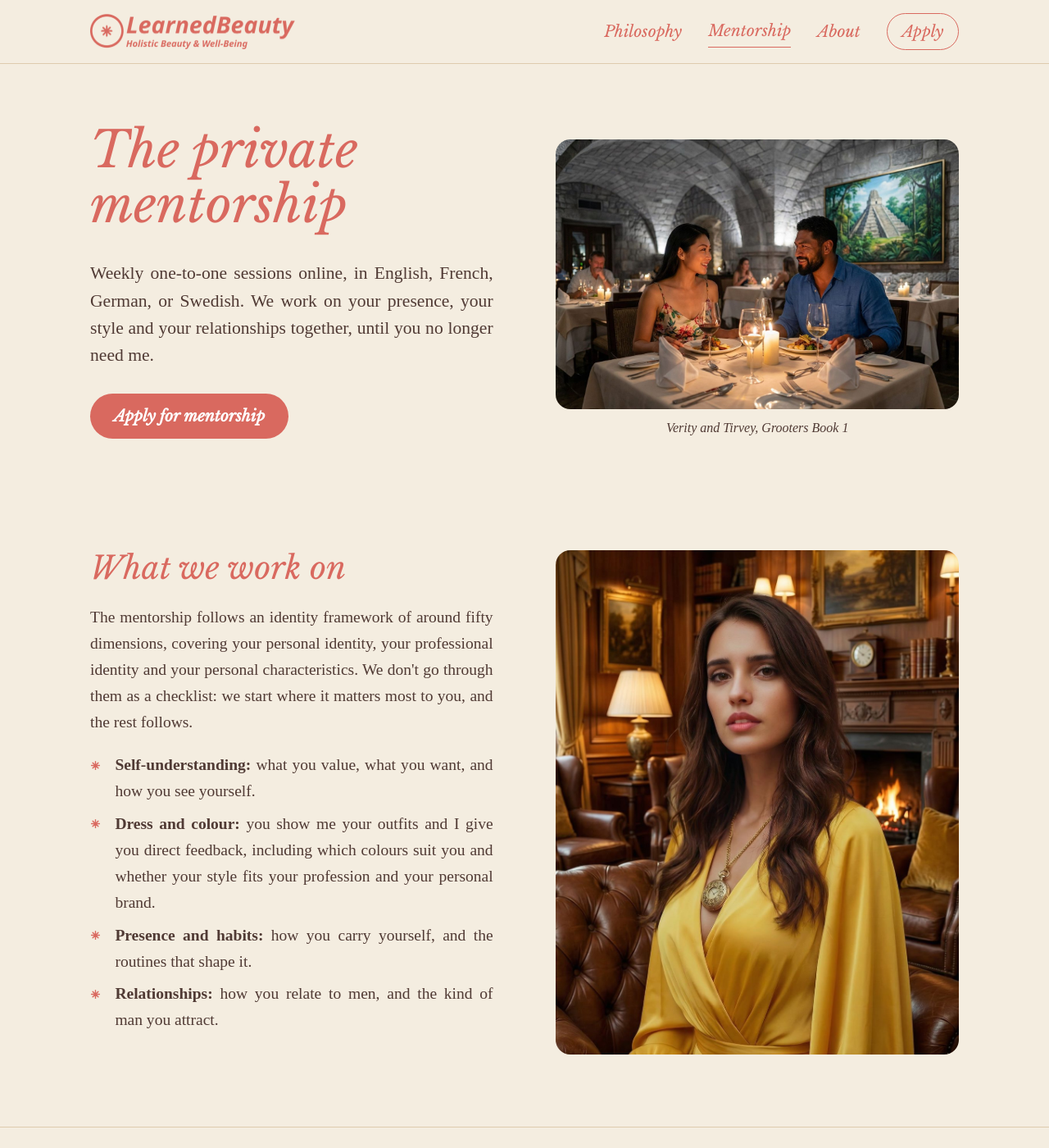
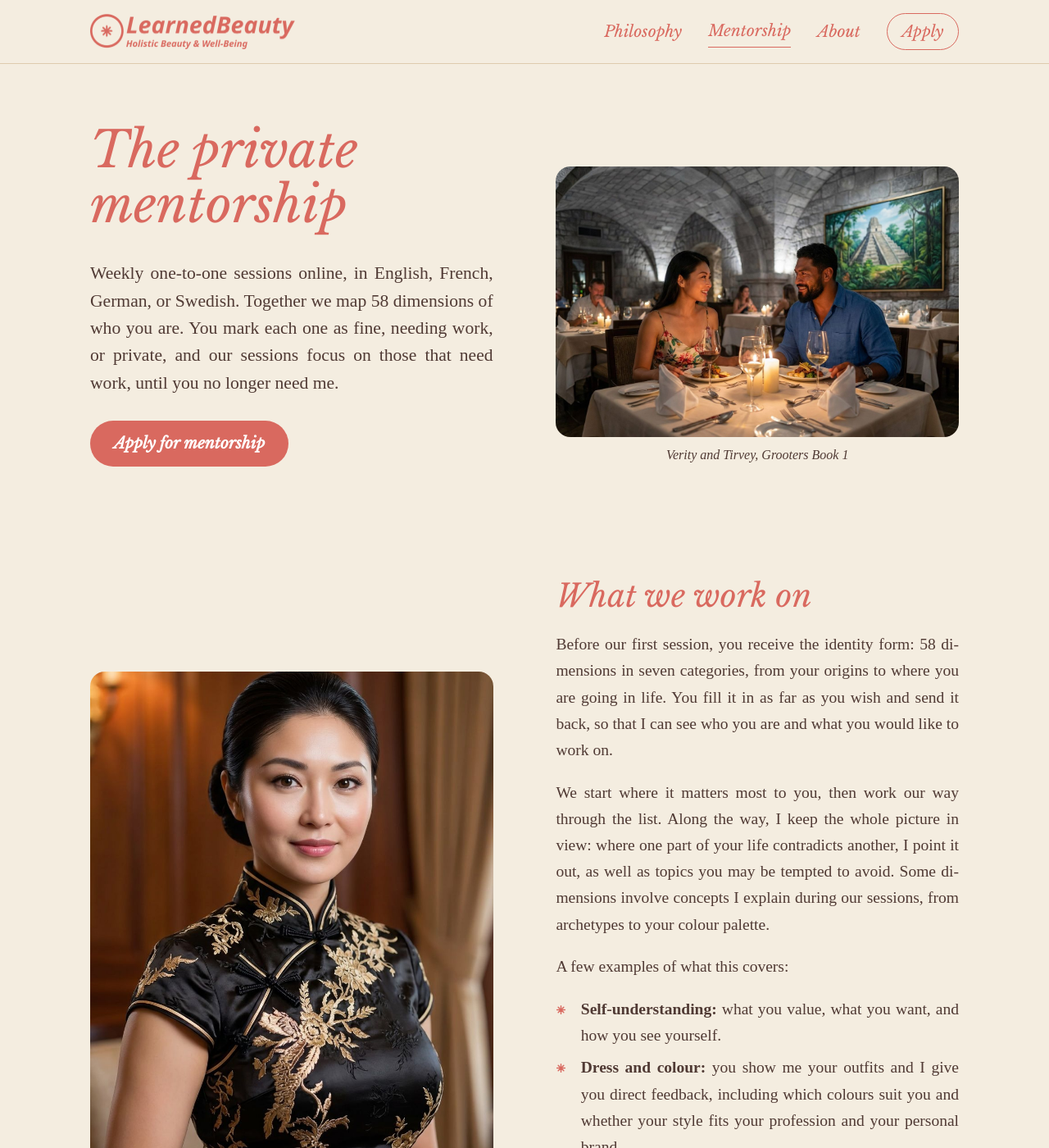
Before and after one commit to LoveAlgo/learnedbeauty, a Jekyll site: the page built from privatementorship/index.html, in a window 1280 px wide and 1400 px high. Shown: the whole window at 82% size. Built offline with Jekyll 4.4.1, drawn with Linux system fonts in a browser that asks for light colours; some of the changed text lies outside the part shown.

Commit message:
Update Mentorship page

```diff
--- a/index.html
+++ b/index.html
@@ -12,7 +12,7 @@ title: Learned Beauty
         <a class="btn" href="/privatementorship/">How the mentorship works</a>
         <a class="text-link" href="/apply/">Apply for mentorship</a>
       </div>
-      <p class="offer-note"><span class="note-label">Note:</span> <strong>The first {{ site.data.settings.free_sessions }} sessions are free</strong>, so you can feel whether the work suits you before you commit to anything.</p>
+      <p class="offer-note"><span class="note-label">Note:</span> <strong>The first {{ site.data.settings.free_sessions }} sessions are free</strong>, so you can see whether the work suits you before you commit to anything.</p>
     </div>
     <figure class="hero-figure">
       <img src="/assets/images/modella-gold.jpg" alt="Modella in a gold sequinned dress, smiling, in a candlelit ballroom" width="1045" height="1400">
--- a/privatementorship/index.html
+++ b/privatementorship/index.html
@@ -7,7 +7,7 @@ description: Private one-to-one online mentorship with Henrik Hillerström. The
   <div class="wrap split" style="align-items:end">
     <div>
       <h1>The private mentorship</h1>
-      <p class="lead prose">Weekly one-to-one sessions online, in {{ site.data.settings.languages }}. We work on your presence, your style and your relationships together, until you no longer need me.</p>
+      <p class="lead prose">Weekly one-to-one sessions online, in {{ site.data.settings.languages }}. Together we map 58 dimensions of who you are. You mark each one as fine, needing work, or private, and our sessions focus on those that need work, until you no longer need me.</p>
       <div class="actions"><a class="btn" href="/apply/">Apply for mentorship</a></div>
     </div>
     <figure>
@@ -18,25 +18,28 @@ description: Private one-to-one online mentorship with Henrik Hillerström. The
 </section>
 
 <section class="section">
-  <div class="wrap split">
+  <div class="wrap split reverse">
     <div class="prose">
       <h2>What we work on</h2>
-      <p>The mentorship follows an identity framework of around fifty dimensions, covering your personal identity, your professional identity and your personal characteristics. We don't go through them as a checklist: we start where it matters most to you, and the rest follows.</p>
+      <p>Before our first session, you receive the identity form: 58 dimensions in seven categories, from your origins to where you are going in life. You fill it in as far as you wish and send it back, so that I can see who you are and what you would like to work on.</p>
+      <p>We start where it matters most to you, then work our way through the list. Along the way, I keep the whole picture in view: where one part of your life contradicts another, I point it out, as well as topics you may be tempted to avoid. Some dimensions involve concepts I explain during our sessions, from archetypes to your colour palette.</p>
+      <p>A few examples of what this covers:</p>
       <ul class="star-list">
         <li><strong>Self-understanding:</strong> what you value, what you want, and how you see yourself.</li>
         <li><strong>Dress and colour:</strong> you show me your outfits and I give you direct feedback, including which colours suit you and whether your style fits your profession and your personal brand.</li>
         <li><strong>Presence and habits:</strong> how you carry yourself, and the routines that shape it.</li>
-        <li><strong>Relationships:</strong> how you relate to men, and the kind of man you attract.</li>
+        <li><strong>Relationships:</strong> how you relate to men, and the kind of men you attract.</li>
       </ul>
     </div>
     <figure class="portrait">
-      <img src="/assets/images/reversa-yellow.jpg" alt="A woman in a yellow silk dress in a library with a fireplace" width="1045" height="1400">
+      <img src="/assets/images/verity-portrait.jpg" alt="Verity in a black and gold qipao, smiling" width="896" height="1200">
+      <figcaption>Verity, one of the six Grooters</figcaption>
     </figure>
   </div>
 </section>
 
 <section class="section">
-  <div class="wrap split reverse">
+  <div class="wrap split">
     <div class="prose">
       <h2>What a session is like</h2>
       <p>Each session combines three things: inquiry, where we explore a question about you; teaching, where I share what I know about the subject; and direct feedback, where I tell you honestly what I see.</p>
```
